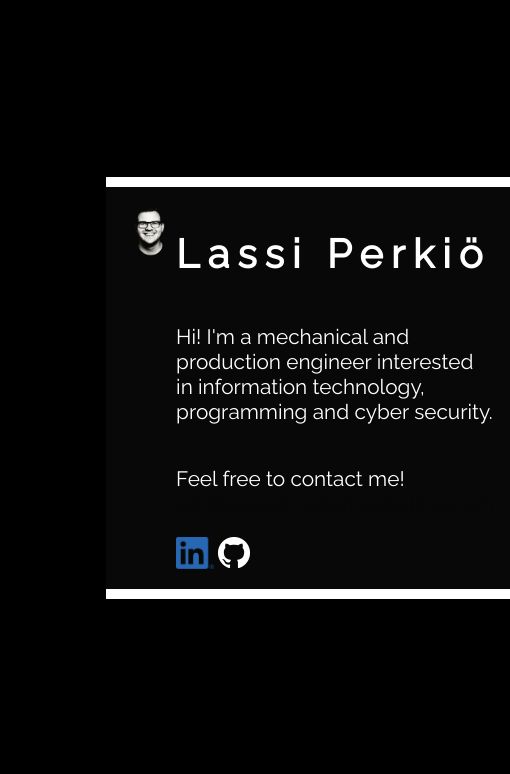
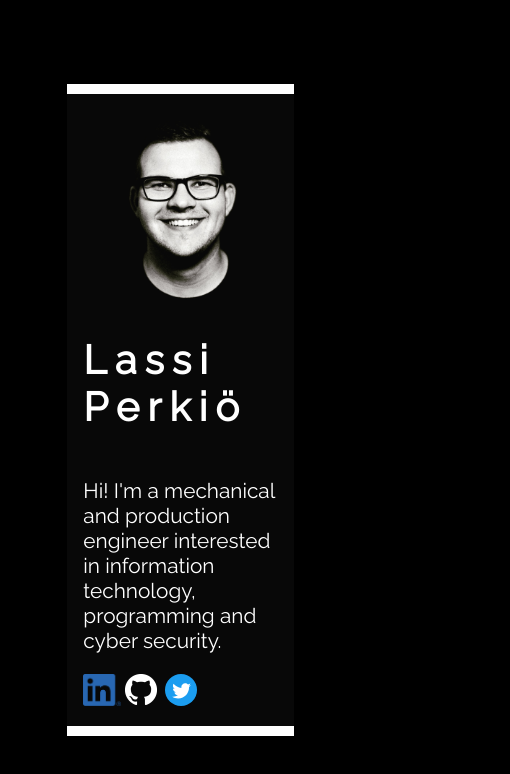
Before and after one commit to L4UNO/introduction, a plain HTML site: page index.html in a window 390 px wide. Shown: the whole page, 510 px wide, since content can reach past the window. Drawn offline with Linux system fonts and the light colour scheme.

Commit message:
Fixed responsivity, added twitter.

```diff
--- a/index.html
+++ b/index.html
@@ -4,18 +4,18 @@
         <link rel="preconnect" href="https://fonts.googleapis.com">
         <link rel="preconnect" href="https://fonts.gstatic.com" crossorigin>
         <link href="https://fonts.googleapis.com/css2?family=Raleway&display=swap" rel="stylesheet">
-        <meta charset="utf8">
-        <!-- <meta name="viewport" content="width=device-width, initial-scale=1.0"> -->
+        <meta charset="utf-8">
+        <meta name="viewport" content="width=device-width, initial-scale=1.0">
         <style>
             body {
                 background-color: rgb(0, 0, 0);
+                margin: 0px;
             }
 
             .grid-container {
                 display: grid;
-                justify-content: stretch;
-                grid-template-columns: 25vw auto 25vw;
-                grid-template-rows: 20vh auto 35vh;
+                grid-template-columns: auto auto auto;
+                grid-template-rows: auto auto auto;
             }
 
             .flex-container {
@@ -23,6 +23,10 @@
             }
 
             .card {
+                margin-top: 10vh;
+                margin-right: auto;
+                margin-left: auto;
+                max-width: 50vw;
                 display: flex;
                 flex-direction: row;
                 background-color: #080808;
@@ -39,9 +43,11 @@
             }
 
             .card-right-bottom {
+                text-overflow: clip;
                 display: flex;
                 flex-direction: row;
                 align-items: flex-start;
+                white-space: nowrap;
             }
 
             .pic {
@@ -62,6 +68,26 @@
                 font-weight: 400;
                 font-size: 1.3em;
             }
+
+            @media screen and  (max-width: 600px) {
+            .card {
+                margin-right: 10vw;
+                margin-left: 10vw;
+                display: flex;
+                flex-direction: column;
+                align-items: center;
+            }
+
+            .card-right {
+                justify-content: flex-start;
+            }
+
+            .pic {
+                min-width: none;
+                max-width: 50vw;
+                height: auto;
+            }
+            }
         </style>
     </head>
     <body>
@@ -76,11 +102,10 @@
                         <h1>Lassi Perkiö</h1>
                         <p>Hi! I'm a mechanical and production engineer interested in information technology, programming and cyber security.</p>
 
-                    <p>Feel free to contact me! <span style="color:#080808">perkiolassi(miukumauku)live.com</span></p>
-
                         <div class="right-bottom">
                             <a href="https://www.linkedin.com/in/lassipe/" target="_blank"><img src="lin.png" style="height: 32px;"></a>
                             <a href="https://github.com/L4UNO" target="_blank"><img src="github.png"></a>
+                            <a href="https://www.twitter.com/lassipe" target="_blank"><img src="twitter.svg" style="width: 32px; margin-left: 4px;"></a>
                         </div>
                     </div>
                 </div>
```
Lines whose indentation alone changed are shown as unchanged.
